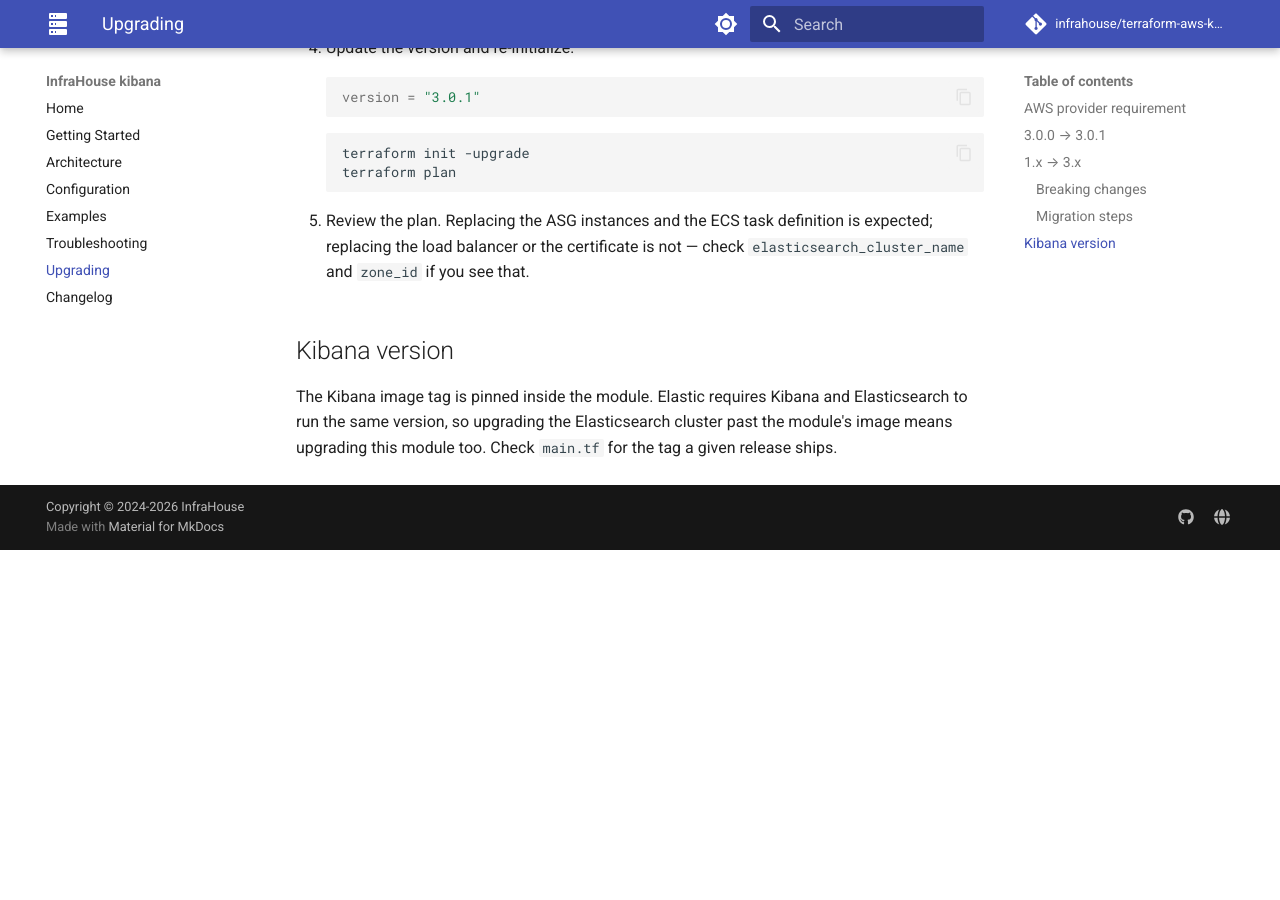
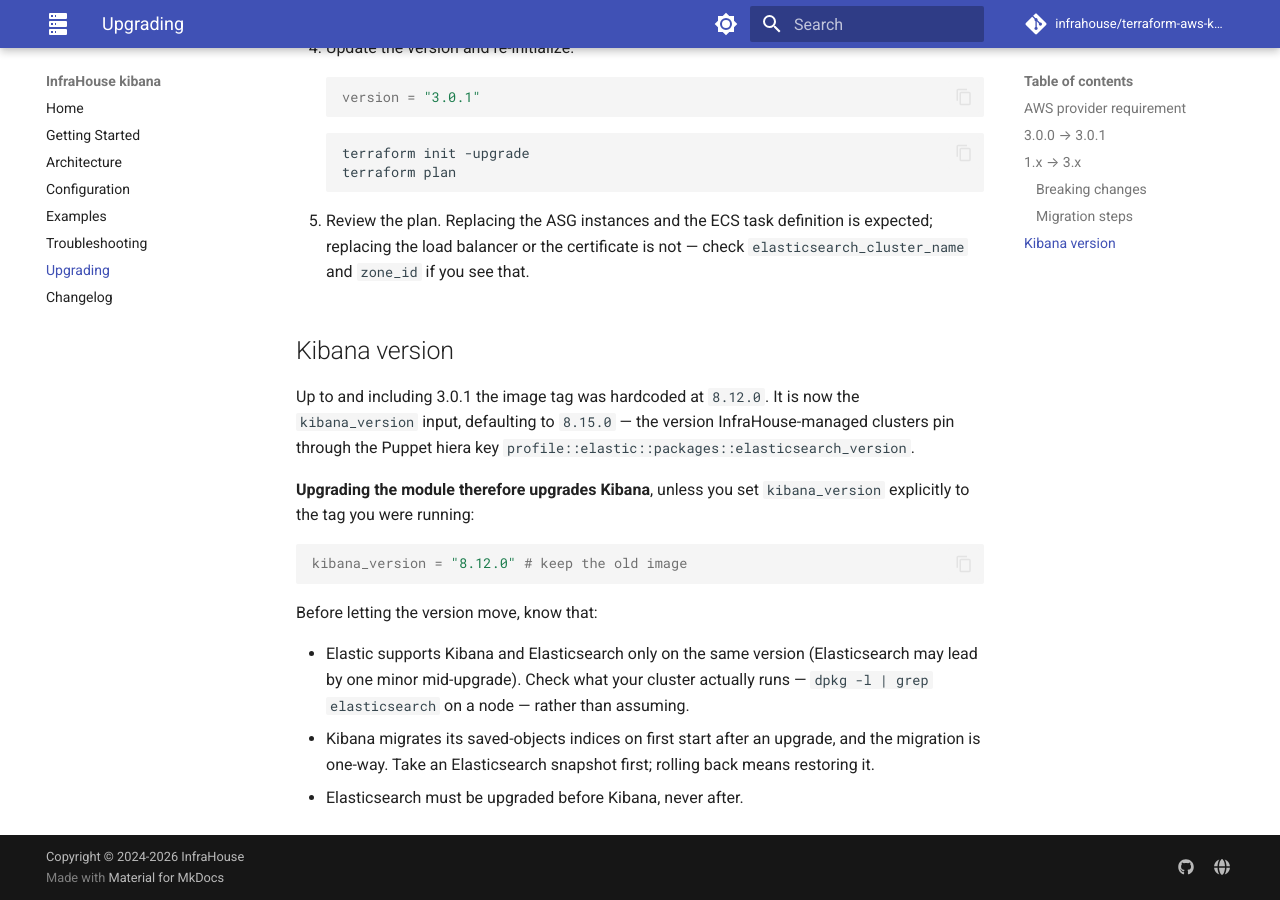
Before and after one commit to infrahouse/terraform-aws-kibana, an MkDocs documentation site: the page built from docs/upgrading.md, in a window 1280 px wide and 900 px high, scrolled down 1701 px. Built offline with MkDocs 1.6.1 and Material for MkDocs 9.7.7, drawn with Linux system fonts in a browser that asks for light colours; comment, search, counter and statistics services are not loaded; before the commit the page ends 2251 px from its top, so only the background shows below that.

Commit message:
feat!: pin the Kibana image with a kibana_version input
The image tag was hardcoded at 8.12.0 and had been since at least 1.7.2, so
it drifted silently from the clusters this module fronts. Renovate could not
see it either, since a literal tag inside a module argument is not a
dependency it tracks.

Expose it as kibana_version and default it to 8.15.0, the version
InfraHouse-managed clusters actually run: the elasticsearch module does not
pin one, it comes from the Puppet hiera key
profile::elastic::packages::elasticsearch_version, which tinyfish-puppet-data
sets to 8.15.0 in every environment (confirmed with dpkg on a running node).
Elastic supports Kibana and Elasticsearch only on the same version, so 8.12.0
against those clusters was three minors out of support.

- Add a renovate custom manager so the version in variables.tf is tracked as
  a docker dependency, and a package rule holding it below 9.0 while the
  clusters are on the 8.x apt channel.
- Validate the input is an exact version, so a floating tag like "latest"
  fails the plan instead of silently unpinning the deployment.
- Document the version-matching rule and the one-way saved-objects migration
  in configuration, troubleshooting and upgrading.

BREAKING CHANGE: applying this release upgrades Kibana from 8.12.0 to 8.15.0
unless kibana_version is set explicitly. The saved-objects migration Kibana
runs on first start is one-way - snapshot Elasticsearch first.

Relates to #42

Co-Authored-By: Claude Opus 5 (1M context) <noreply@anthropic.com>

````diff
--- a/docs/upgrading.md
+++ b/docs/upgrading.md
@@ -83,6 +83,22 @@ Both are breaking changes.
 
 ## Kibana version
 
-The Kibana image tag is pinned inside the module. Elastic requires Kibana and Elasticsearch to run
-the same version, so upgrading the Elasticsearch cluster past the module's image means upgrading this
-module too. Check `main.tf` for the tag a given release ships.
+Up to and including 3.0.1 the image tag was hardcoded at `8.12.0`. It is now the `kibana_version`
+input, defaulting to `8.15.0` — the version InfraHouse-managed clusters pin through the Puppet hiera
+key `profile::elastic::packages::elasticsearch_version`.
+
+**Upgrading the module therefore upgrades Kibana**, unless you set `kibana_version` explicitly to the
+tag you were running:
+
+```hcl
+kibana_version = "8.12.0" # keep the old image
+```
+
+Before letting the version move, know that:
+
+- Elastic supports Kibana and Elasticsearch only on the same version (Elasticsearch may lead by one
+  minor mid-upgrade). Check what your cluster actually runs — `dpkg -l | grep elasticsearch` on a
+  node — rather than assuming.
+- Kibana migrates its saved-objects indices on first start after an upgrade, and the migration is
+  one-way. Take an Elasticsearch snapshot first; rolling back means restoring it.
+- Elasticsearch must be upgraded before Kibana, never after.
````
Also changed, not shown: README.md (+1 -0 lines), docs/architecture.md (+3 -2 lines), docs/configuration.md (+17 -2 lines), docs/index.md (+1 -1 lines), docs/troubleshooting.md (+3 -3 lines), examples/production/README.md (+7 -0 lines), renovate.json (+16 -0 lines), 2 other files.
